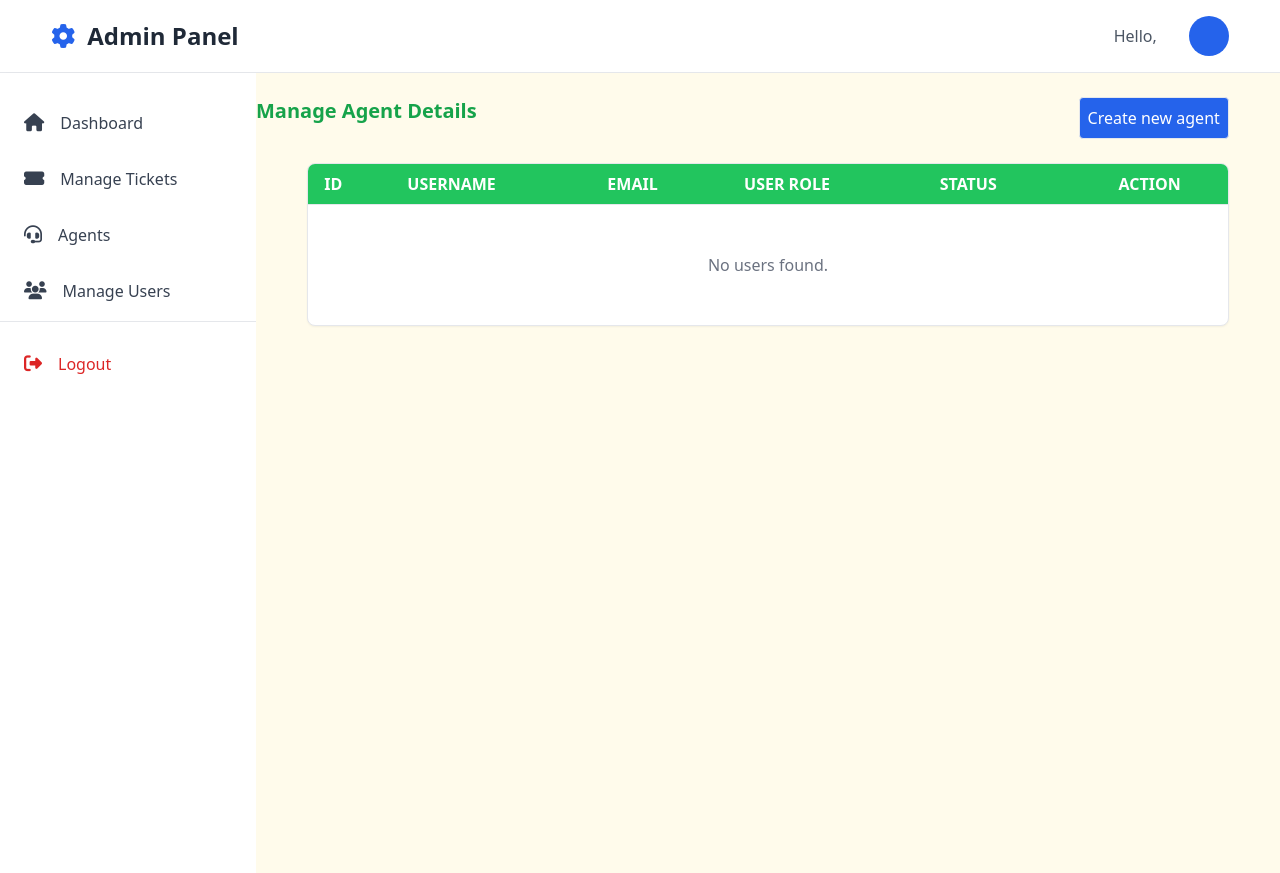
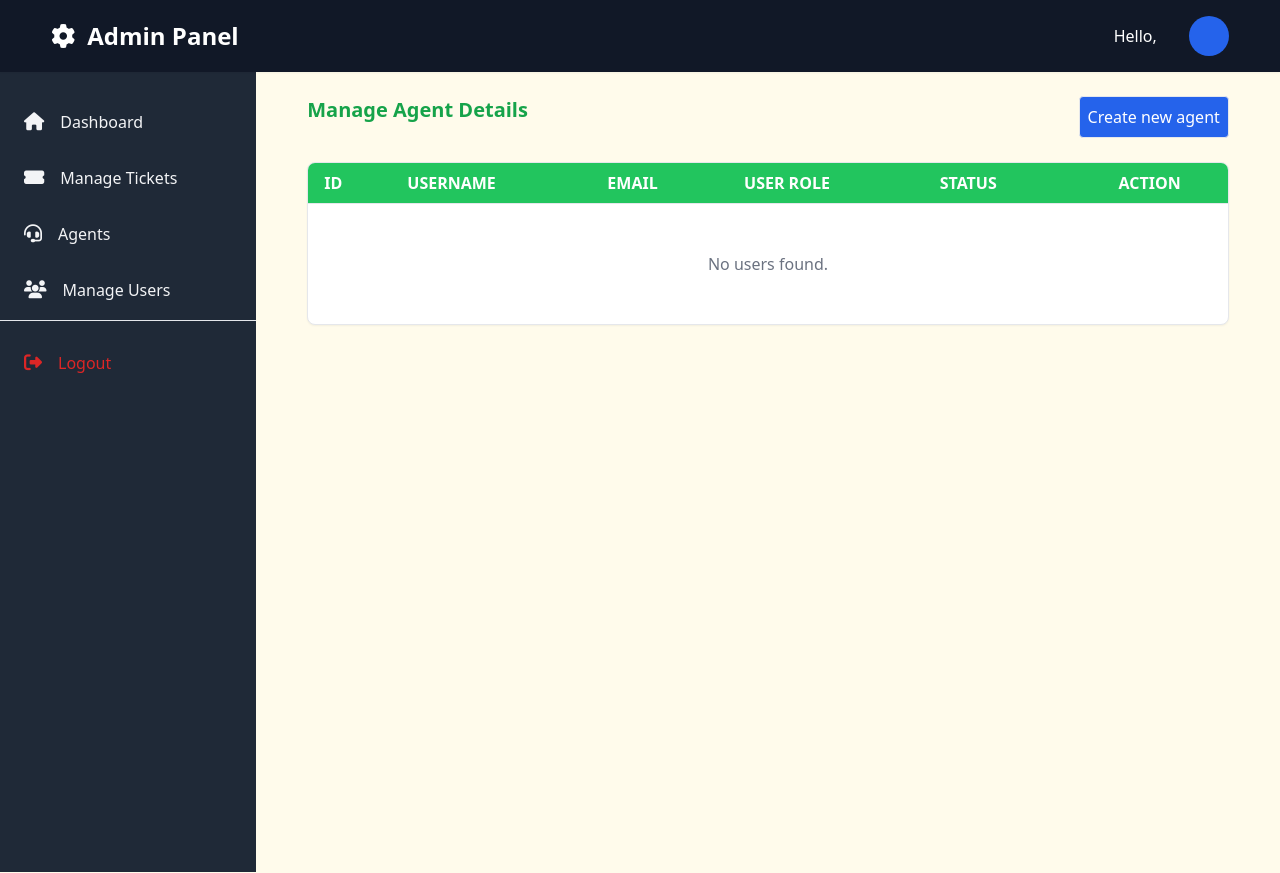
Before and after one commit to shivamkumar93/help-desk, a Django app: template tms/templates/admin/manageAgent.html in a window 1280 px wide. Run offline with Django 5.2, Linux system fonts and the light colour scheme; the template is opened without the code that fills it, so the values that code supplies are empty; some libraries are stand-ins or nearby versions.

Commit message:
some work in admin panel

```diff
--- a/tms/templates/admin/adminbase.html
+++ b/tms/templates/admin/adminbase.html
@@ -21,14 +21,14 @@
 <body class="bg-gray-100 font-sans">
 
     <!-- Top Header -->
-    <header class="bg-white shadow-sm border-b border-gray-200 px-[4%] py-4 flex justify-between items-center">
-        <h2 class="text-2xl font-bold text-gray-800 flex items-center gap-3">
-            <i class="fas fa-cog text-blue-600"></i>
+    <header class="bg-gray-900 shadow-sm sticky top-0 z-50 border-gray-200 px-[4%] py-4 flex justify-between items-center">
+        <h2 class="text-2xl font-bold text-white flex items-center gap-3">
+            <i class="fas fa-cog text-white"></i>
             Admin Panel
         </h2>
         <div class="flex items-center gap-4">
-            <span class="text-gray-600">Hello,</span>
-            <span class="font-semibold text-gray-800">{{ user.username }}</span>
+            <span class="text-white">Hello,</span>
+            <span class="font-semibold text-white">{{ user.username }}</span>
             <div class="w-10 h-10 rounded-full bg-blue-600 text-white flex items-center justify-center font-bold">
                 {{ user.username|slice:"1"|upper }}
             </div>
@@ -37,33 +37,33 @@
 
     <div class="flex">
         <!-- Sidebar -->
-        <aside class="w-64 bg-white shadow-md min-h-screen">
+        <aside class="w-64 bg-gray-800  shadow-md min-h-screen">
             <nav class="mt-6">
                 <ul class="space-y-1">
                     <li>
                         <a href="{% url 'admindashboard' %}"
-                           class="flex items-center gap-4 px-6 py-3 text-gray-700 hover:bg-blue-50 hover:text-blue-700 transition ">
+                           class="flex items-center gap-4 px-6 py-3 text-gray-100 hover:bg-blue-50 hover:text-blue-700 transition ">
                             <i class="fas fa-home text-lg"></i>
                             <span class="font-medium">Dashboard</span>
                         </a>
                     </li>
                     <li>
                         <a href="{% url 'manageticket' %}"
-                           class="flex items-center gap-4 px-6 py-3 text-gray-700 hover:bg-blue-50 hover:text-blue-700 transition ">
+                           class="flex items-center gap-4 px-6 py-3 text-gray-100 hover:bg-blue-50 hover:text-blue-700 transition ">
                             <i class="fas fa-ticket-alt text-lg"></i>
                             <span class="font-medium">Manage Tickets</span>
                         </a>
                     </li>
                     <li>
                         <a href="{% url 'manageagent' %}"
-                           class="flex items-center gap-4 px-6 py-3 text-gray-700 hover:bg-blue-50 hover:text-blue-700 transition ">
+                           class="flex items-center gap-4 px-6 py-3 text-gray-100 hover:bg-blue-50 hover:text-blue-700 transition ">
                             <i class="fas fa-headset text-lg"></i>
                             <span class="font-medium">Agents</span>
                         </a>
                     </li>
                     <li>
                         <a href="{% url 'manageuser' %}"
-                           class="flex items-center gap-4 px-6 py-3 text-gray-700 hover:bg-blue-50 hover:text-blue-700 transition ">
+                           class="flex items-center gap-4 px-6 py-3 text-gray-100 hover:bg-blue-50 hover:text-blue-700 transition ">
                             <i class="fas fa-users text-lg"></i>
                             <span class="font-medium">Manage Users</span>
                         </a>
--- a/tms/templates/admin/manageAgent.html
+++ b/tms/templates/admin/manageAgent.html
@@ -1,7 +1,7 @@
 {% extends 'admin/adminbase.html' %}
 
 {% block content %}
-<div class="mt-6 pr-[5%] justify-between flex">
+<div class="mt-6 px-[5%] justify-between flex">
   <h3 class="text-xl font-bold text-green-600">Manage Agent Details </h3>
   <a href="{% url 'createagent' %}" class=" text-md font-medium bg-blue-600 p-2 border rounded text-white hover:bg-blue-800">Create new agent</a>
 </div>
--- a/tms/templates/admin/manageUsers.html
+++ b/tms/templates/admin/manageUsers.html
@@ -1,7 +1,7 @@
 {% extends 'admin/adminbase.html' %}
 
 {% block content %}
-<div class="mt-6 pr-[5%]  flex">
+<div class="mt-6 px-[5%]  flex">
   <h3 class="text-xl font-bold text-green-600">Manage User Details </h3>
 </div>
 <div class="px-[5%]">
--- a/tms/templates/user/ticketdetail.html
+++ b/tms/templates/user/ticketdetail.html
@@ -36,7 +36,7 @@
                             <ul>
                                 {% for attachment in attachments %}
                                 <li>
-                                    <a href="{{ attachment.file.url }}" target="_blank" class="text-md text-gray-600 hover:underline">
+                                    <a href="{{ attachment.file.url }}" target="_blank" class="text-sm text-gray-600 hover:underline">
                                         {{ attachment.file.name }}
                                     </a>
                                 </li>
```
Also changed, not shown: tms/templates/admin/manageTickets.html (+9 -9 lines).
